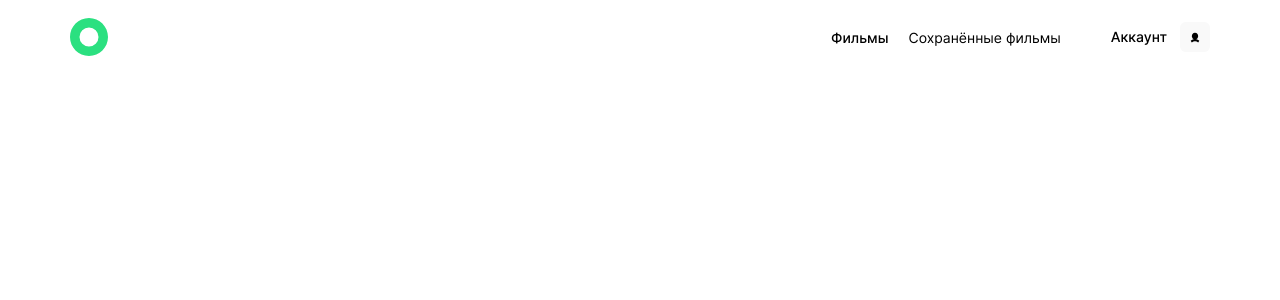
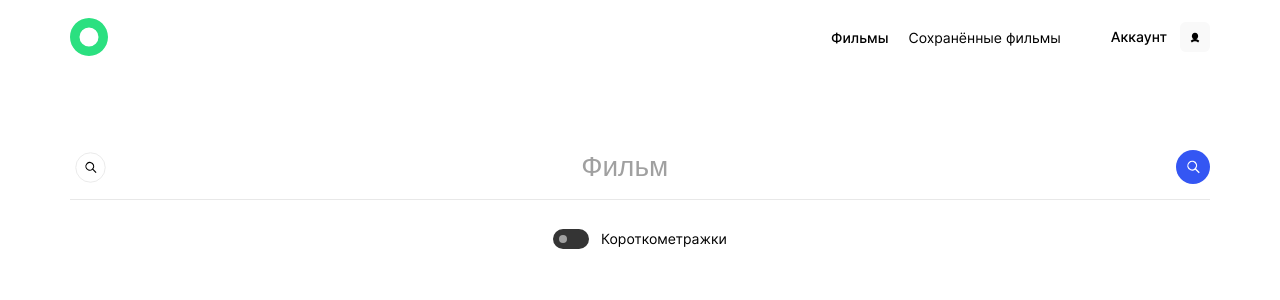
Before and after one commit to Dworkin38/movies-explorer-frontend, a React (Create React App) app: page /movies in a window 1280 px wide. Shown: the top 300 px of the page. Built offline with nearby package versions, Linux system fonts and the light colour scheme.

Commit message:
feat: add SearchForm

```diff
--- a/src/components/Movies/Movies.jsx
+++ b/src/components/Movies/Movies.jsx
@@ -3,6 +3,7 @@ import { Link, NavLink } from 'react-router-dom';
 import Header from '../Header/Header';
 import Navigation from '../Navigation/Navigation';
 import Burger from '../Burger/Burger';
+import SearchForm from '../SearchForm/SearchForm';
 
 const Movies = () => {
   const [isNavigationOpen, setIsNavigationOpen] = React.useState(false);
@@ -25,6 +26,7 @@ const Movies = () => {
         <Burger onClick={onClickBurger} isOpen={isNavigationOpen}/>
       </Header>
       <main>
+        <SearchForm />
       </main>
     </>
   );
--- /dev/null
+++ b/src/components/SearchForm/SearchForm.css
@@ -0,0 +1,139 @@
+.search-form {
+  display: flex;
+  flex-direction: column;
+  align-items: center;
+  padding: 70px max(30px, (50% - var(--max-content-width)/2)) 48px;
+}
+
+.search-form__container {
+  box-sizing: border-box;
+  display: flex;
+  width: 100%;
+  padding: 0 0 9px;
+  margin: 0 0 29px;
+  border-bottom: 1px solid #E8E8E8;
+}
+
+.search-form__search-icon {
+  width: 46px;
+  height: 46px;
+  background-image: url('../../images/SearchForm/searchicon.svg');
+  background-size: contain;
+  background-position: center;
+  background-repeat: no-repeat;
+}
+
+.search-form__input-text {
+  margin: 0;
+  padding: 0;
+  outline-color: #2BE080;
+  border: none;
+  width: 100%;
+  font-weight: 500;
+  font-size: 28px;
+  line-height: 34px;
+  text-align: center;
+  color: #000;
+}
+
+.search-form__input-text::placeholder {
+  color: #A0A0A0;
+}
+
+.search-form__search-button {
+  align-self: center;
+  width: 80px;
+  height: 34px;
+  border: none;
+  padding: 0;
+  background-color: #FFF;
+  background-image: url('../../images/SearchForm/findbutton.svg');
+  background-size: contain;
+  background-position: right;
+  background-repeat: no-repeat;
+}
+
+.search-form__short-film {
+  display: flex;
+  align-items: center;
+}
+
+.search-form__checkbox-hidden {
+  position: absolute;
+  width: 1px;
+  height: 1px;
+  overflow: hidden;
+  clip: rect(0 0 0 0);
+}
+
+.search-form__toggle-track {
+  box-sizing: border-box;
+  padding: 6px;
+  margin: 0 12px 0 0;
+  display: flex;
+  width: 36px;
+  height: 20px;
+  background-color: #343434;;
+  border-radius: 20px;
+  transition: background-color 0.5s ease-out;
+}
+
+.search-form__toggle-track::before {
+  content: '';
+  width: 8px;
+  height: 8px;
+  background-color: #A0A0A0;
+  border-radius: 50%;
+  transition: transform 0.5s ease-out, background-color 0.5s ease-out;
+}
+
+.search-form__toggle-track_active {
+  background-color: #2BE080;
+}
+
+.search-form__toggle-track_active::before {
+  background-color: #fff;
+  transform: translateX(16px);
+}
+
+.search-form__short-film-text {
+  font-weight: 400;
+  font-size: 14px;
+  line-height: 18px;
+  color: #000;
+}
+
+@media screen and (max-width: 768px) {
+  .search-form {
+    padding: 80px 30px 61px;
+  }
+}
+
+@media screen and (max-width: 450px) {
+  .search-form {
+    padding: 92px 14px 50px;
+  }
+
+  .search-form__container {
+    margin: 0 0 42px;
+  }
+
+  .search-form__search-icon {
+    display: none;
+  }
+
+  .search-form__input-text {
+    text-align: left;
+    font-size: 18px;
+    line-height: 22px;
+  }
+
+  .search-form__toggle-track {
+    margin: 0 13px 0 0;
+  }
+
+  .search-form__short-film-text {
+    font-size: 11px;
+    line-height: 18px;
+  }
+}
--- /dev/null
+++ b/src/components/SearchForm/SearchForm.jsx
@@ -0,0 +1,44 @@
+import React from 'react';
+
+const SearchForm = () => {
+  const [value, setValue] = React.useState('');
+  const [isShortFilm, setIsShortFilm] = React.useState(false);
+
+  const handlerOnChangeInputText = (event) => {
+    setValue(event.target.value);
+  };
+
+  const handlerSubmit = (event) => {
+    event.preventDefault();
+    console.log(value);
+  }
+
+  const handlerChangeShortFilm = () => {
+    setIsShortFilm(!isShortFilm);
+  }
+
+  return (
+    <form className='search-form' onSubmit={handlerSubmit}>
+      <div className='search-form__container'>
+        <div className='search-form__search-icon' />
+        <input
+          className='search-form__input-text'
+          placeholder='Фильм'
+          value={value}
+          onChange={handlerOnChangeInputText} />
+        <button className='search-form__search-button' type='submit' />
+      </div>
+      <label className='search-form__short-film'>
+        <input
+          type='checkbox'
+          className='search-form__checkbox-hidden'
+          checked={isShortFilm}
+          onChange={handlerChangeShortFilm} />
+        <span className={`search-form__toggle-track ${isShortFilm ? 'search-form__toggle-track_active' : ''}`} />
+        <span className='search-form__short-film-text'>Короткометражки</span>
+      </label>
+    </form>
+  );
+};
+
+export default SearchForm;
--- a/src/index.css
+++ b/src/index.css
@@ -16,3 +16,4 @@
 @import url('./components/NotFoundPage/NotFoundPage.css');
 @import url('./components/Movies/Movies.css');
 @import url('./components/Burger/Burger.css');
+@import url('./components/SearchForm/SearchForm.css');
```
Also changed, not shown: src/images/SearchForm/findbutton.svg (added), src/images/SearchForm/searchicon.svg (added).
